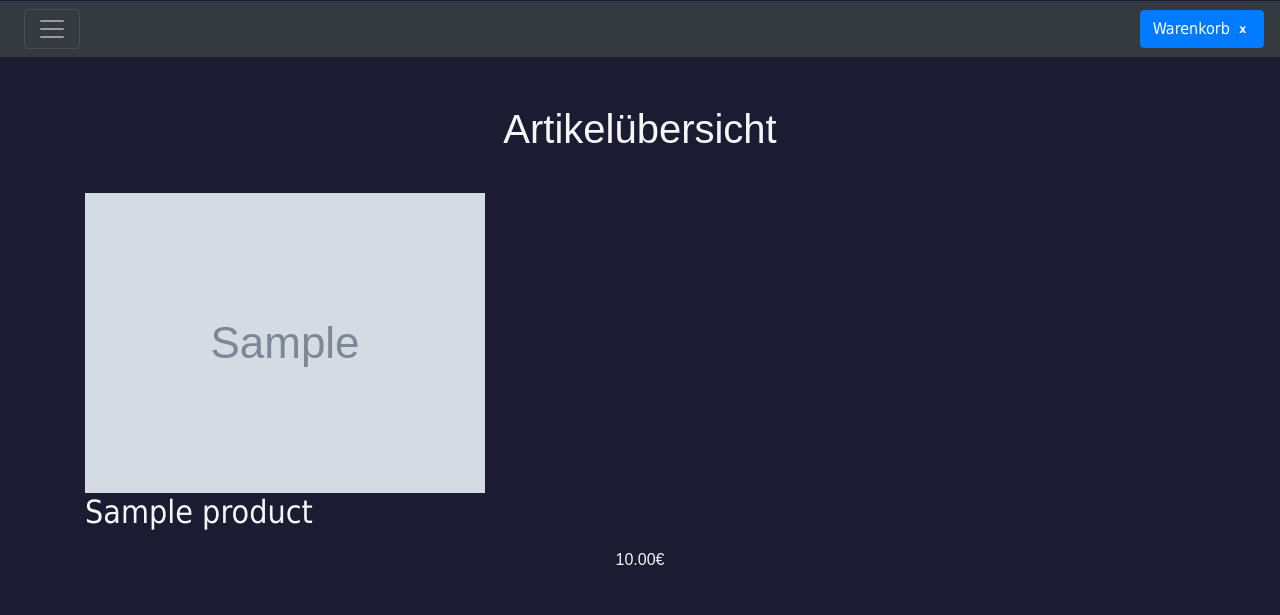
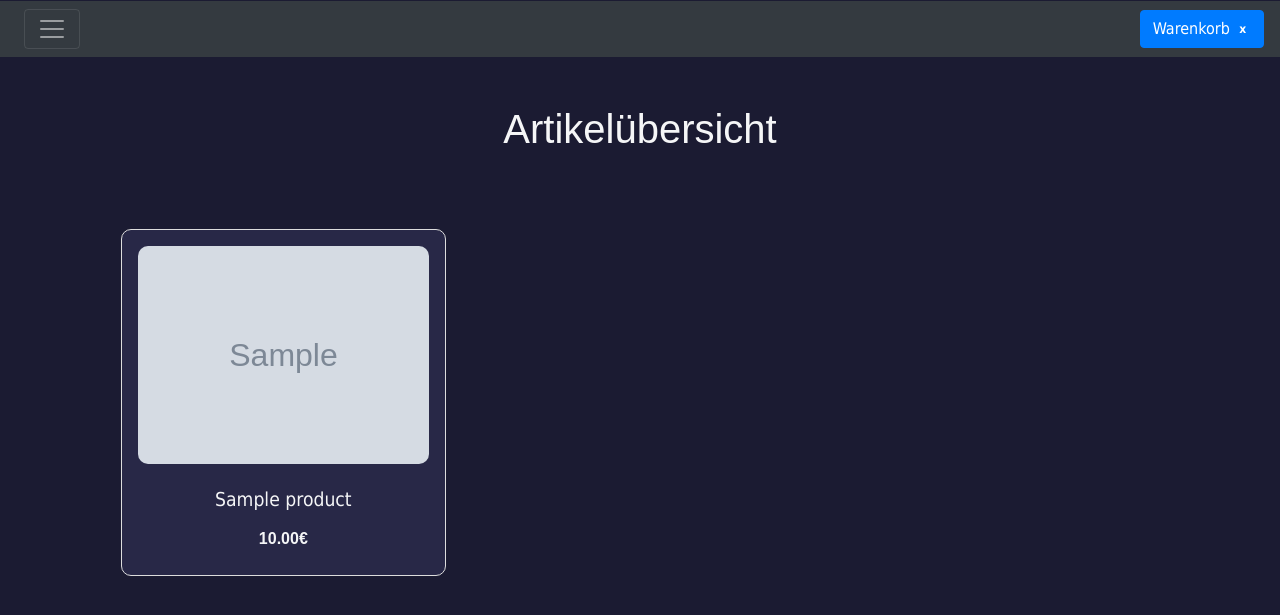
Before and after one commit to hlibb/WEB-Programming-course, a PHP site: page /php/artikeluebersicht.php in a window 1280 px wide. Shown: the part 169-784 px from the top of the page. Run offline with PHP 8.4, Linux system fonts and the light colour scheme; tables that the repository leaves empty hold one stand-in row (values such as "Sample post"); grey boxes marked "Sample" are stand-in pictures; some libraries are stand-ins or nearby versions.

Commit message:
Commit STYLE

```diff
--- a/assets/css/styles.css
+++ b/assets/css/styles.css
@@ -8,23 +8,18 @@ body {
   font-size: 16px;
 }
 
-/* Styles for the logo */
 .logo {
-  display: block; /* Ermöglicht die Verwendung von margin:auto; */
-  width: 20%; /* Passen Sie die Breite an */
-  height: auto; /* Beibehaltung des Seitenverhältnisses */
-  margin-left: auto; /* Zentrieren des Logos horizontal */
-  margin-right: auto; /* Zentrieren des Logos horizontal */
+  display: block;
+  width: 20%;
+  height: auto;
+  margin-left: auto;
+  margin-right: auto;
 }
 
-h1,
-p {
+h1, p {
   margin: 1em auto;
   text-align: center;
-  font-family:
-          Apple Chancery,
-          sans-serif,
-          cursive;
+  font-family: Apple Chancery, sans-serif, cursive;
 }
 
 form {
@@ -50,16 +45,13 @@ label {
   margin: 0.5rem 0;
 }
 
-input,
-textarea,
-select {
+input, textarea, select {
   margin: 10px 0 0 0;
   width: 100%;
   min-height: 2em;
 }
 
-input,
-textarea {
+input, textarea {
   background-color: #0a0a23;
   border: 1px solid #0a0a23;
   color: #ffffff;
@@ -110,3 +102,104 @@ a {
   object-fit: cover;
   max-height: 500px;
 }
+
+/* Neue Stile für die Produktkarten */
+.product-grid {
+  display: flex;
+  flex-wrap: wrap;
+  justify-content: space-between;
+  gap: 16px;
+  padding: 20px;
+}
+
+.product-card {
+  border: 1px solid #ddd;
+  border-radius: 10px;
+  padding: 16px;
+  text-align: center;
+  margin: 16px;
+  flex: 1 1 calc(33.333% - 32px);
+  max-width: calc(33.333% - 32px);
+  display: flex;
+  flex-direction: column;
+  justify-content: space-between;
+  background-color: #282847;
+}
+
+.product-card img {
+  border-radius: 10px;
+  max-width: 100%;
+  margin-bottom: 16px;
+}
+
+.product-card h2 {
+  margin: 8px 0;
+  font-size: 1.2rem;
+}
+
+.product-card p {
+  margin: 8px 0;
+  font-size: 1rem;
+  font-weight: bold;
+}
+
+.product-card form {
+  margin-top: 10px;
+}
+
+.product-card .quantity-wrapper {
+  display: flex;
+  align-items: center;
+  justify-content: flex-start;
+  gap: 10px;
+}
+
+.product-card .quantity-input {
+  width: 60px;
+  padding: 5px;
+  text-align: center;
+  border-radius: 5px;
+  border: 1px solid #ddd;
+  height: 36px;
+}
+
+.product-card button {
+  padding: 8px 12px;
+  background-color: #3b3b4f;
+  border: none;
+  border-radius: 5px;
+  color: #fff;
+  font-size: 0.9rem;
+  cursor: pointer;
+  transition: background-color 0.3s;
+  height: 36px;
+}
+
+.product-card button:hover {
+  background-color: #575768;
+}
+
+/* Neue Stile für das Formular und Promo-Code */
+.form-container {
+  background-color: #282847;
+  padding: 20px;
+  border-radius: 10px;
+}
+
+.promo-code-group {
+  display: flex;
+  max-width: 300px;
+  margin: auto;
+}
+
+.promo-code-group .form-control {
+  flex: 1;
+}
+
+.promo-code-group .btn {
+  margin-left: 5px;
+}
+
+.custom-control-label::before, .custom-control-label::after {
+  background-color: #0a0a23;
+}
```
